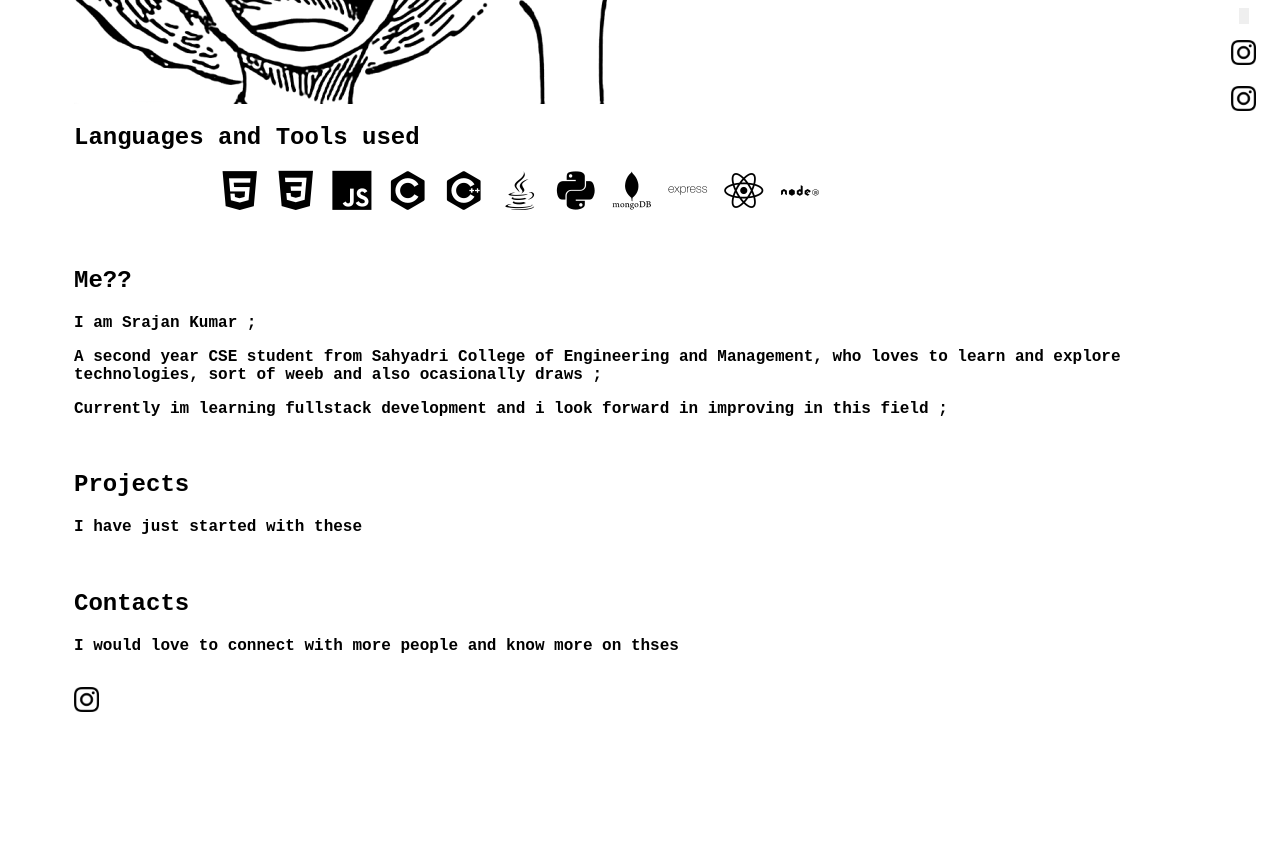
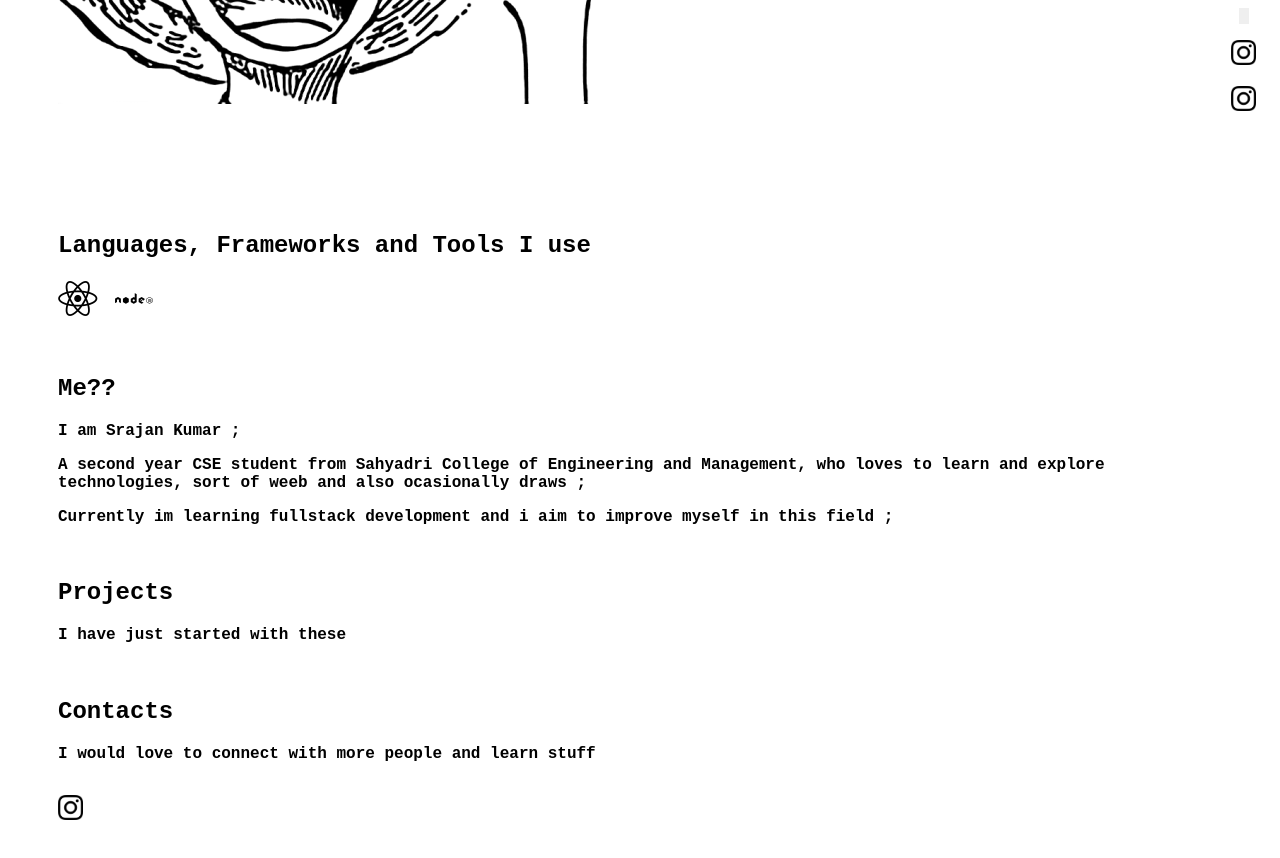
Before and after one commit to srajankumar/portfolio-1, a React (Create React App) app: page / in a window 1280 px wide. Shown: the part 520-1378 px from the top of the page. Before the commit the page ends 1295 px from the top, so only its background shows below. Built offline with nearby package versions, Linux system fonts and the light colour scheme.

Commit message:
desktop view done *thumbs up

```diff
--- a/public/index.html
+++ b/public/index.html
@@ -9,7 +9,7 @@
     />
     <meta
       name="viewport"
-      content="width=device-width, initial-scale=1, maximum-scale=1, user-scalable=0"
+      content="width=device-width, initial-scale=1, maximum-scale=1"
     />
     <title>React App</title>
   </head>
--- a/src/App.css
+++ b/src/App.css
@@ -28,7 +28,7 @@ i {
 .icons {
   display: flex;
   flex-direction: row;
-  animation: slide 10s linear infinite;
+  animation: slide 20s linear infinite;
 }
 
 @keyframes slide {
@@ -71,6 +71,8 @@ i {
 #bodychild1 {
   display: flex;
   flex-direction: column;
+  border-right: 10%;
+  left: 0;
 }
 
 #bodychild2 {
@@ -101,7 +103,6 @@ header {
 body {
   width: auto;
   height: auto;
-  padding-left: 2vh;
 }
 
 .nameParent {
--- a/src/components/Arts.jsx
+++ b/src/components/Arts.jsx
@@ -11,8 +11,10 @@ function Arts() {
           </Link>
         </h4>
       </header>
-      <h2>Section 1</h2>
-      <p>Content for section 1 goes here</p>
+      <div>
+        <h2>Section 1</h2>
+        <p>Content for section 1 goes here</p>
+      </div>
     </div>
   );
 }
--- a/src/components/Home.jsx
+++ b/src/components/Home.jsx
@@ -39,9 +39,16 @@ function Home() {
             <br />
             <br />
             <img className="nameChild" src={aa} alt="h" />
+
+            <br />
+            <br />
+            <br />
+            <br />
+            <br />
+            <br />
           </div>
           <div className="languages">
-            <h2>Languages and Tools used</h2>
+            <h2>Languages, Frameworks and Tools I use</h2>
             <div className="icons">
               <i class="devicon-html5-plain"></i>
               <i class="devicon-css3-plain"></i>
@@ -68,8 +75,8 @@ function Home() {
               weeb and also ocasionally draws ;
             </p>
             <p>
-              Currently im learning fullstack development and i look forward in
-              improving in this field ;
+              Currently im learning fullstack development and i aim to improve
+              myself in this field ;
             </p>
           </section>
           <section id="section2">
@@ -80,9 +87,7 @@ function Home() {
           <section id="section3">
             <br />
             <h2>Contacts</h2>
-            <p>
-              I would love to connect with more people and know more on thses{" "}
-            </p>
+            <p>I would love to connect with more people and learn stuff</p>
             <div>
               <a href="instagram.com/">
                 <img className="icon" src={instagram} alt="h" />
```
